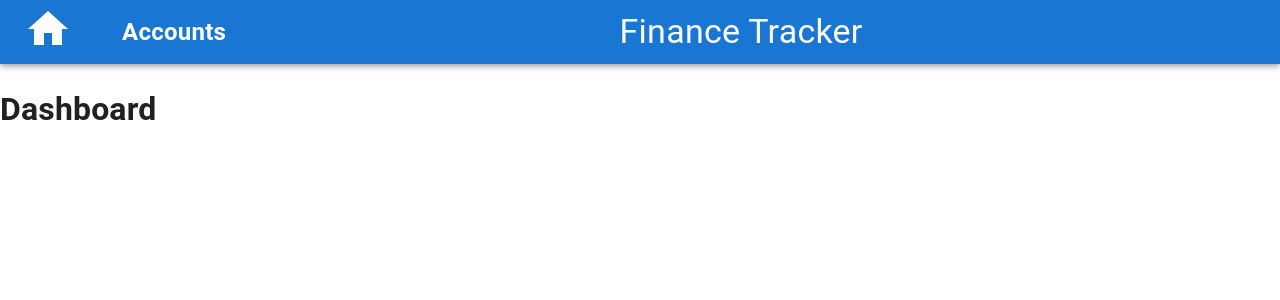
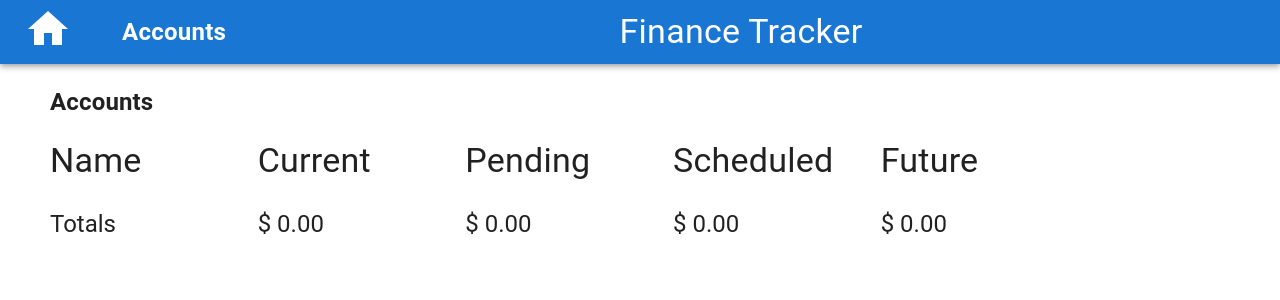
Before and after one commit to jwaspin/luca-ledger, a React (Vite) app: page / in a window 1280 px wide. Shown: the top 300 px of the page. Built offline with nearby package versions, Linux system fonts and the light colour scheme.

Commit message:
New Dashboard View

```diff
--- a/src/views/Dashboard/Dashboard.jsx
+++ b/src/views/Dashboard/Dashboard.jsx
@@ -1,7 +1,212 @@
+import { Box, Typography, Grid } from '@mui/material';
+import PropTypes from 'prop-types';
+import { useSelector } from 'react-redux';
+
+import { selectAccounts } from '@/store/accountsSlice';
+
+const doublePrecisionFormatString = (value) =>
+  value.toLocaleString(undefined, {
+    minimumFractionDigits: 2,
+    maximumFractionDigits: 2,
+  });
+
+const calculateBalance = (transactions, statuses) => {
+  return transactions
+    .filter((tx) => statuses.includes(tx.status))
+    .reduce((acc, tx) => acc + Number(tx.amount), 0);
+};
+
+const AccountContainer = ({ account }) => {
+  const { currentBalance, pendingBalance, scheduledBalance, futureBalance } =
+    account;
+
+  return (
+    <Grid
+      container
+      spacing={2}
+    >
+      <Grid
+        item
+        xs={2}
+      >
+        <Typography variant='h5'>{account.name}</Typography>
+      </Grid>
+      <Grid
+        item
+        xs={2}
+      >
+        <Typography variant='h6'>
+          $ {doublePrecisionFormatString(currentBalance)}
+        </Typography>
+      </Grid>
+      <Grid
+        item
+        xs={2}
+      >
+        <Typography variant='h6'>
+          $ {doublePrecisionFormatString(pendingBalance)}
+        </Typography>
+      </Grid>
+      <Grid
+        item
+        xs={2}
+      >
+        <Typography variant='h6'>
+          $ {doublePrecisionFormatString(scheduledBalance)}
+        </Typography>
+      </Grid>
+      <Grid
+        item
+        xs={2}
+      >
+        <Typography variant='h6'>
+          $ {doublePrecisionFormatString(futureBalance)}
+        </Typography>
+      </Grid>
+    </Grid>
+  );
+};
+
+AccountContainer.propTypes = {
+  account: PropTypes.shape({
+    name: PropTypes.string.isRequired,
+    currentBalance: PropTypes.number.isRequired,
+    pendingBalance: PropTypes.number.isRequired,
+    scheduledBalance: PropTypes.number.isRequired,
+    futureBalance: PropTypes.number.isRequired,
+  }).isRequired,
+};
+
 export default function Dashboard() {
+  const accounts = useSelector(selectAccounts);
+
+  let totalCurrentBalance = 0;
+  let totalPendingBalance = 0;
+  let totalScheduledBalance = 0;
+  let totalFutureBalance = 0;
+
+  const accountsWithBalances = accounts.map((account) => {
+    const currentBalance = calculateBalance(account.transactions, [
+      'complete ',
+    ]);
+    const pendingBalance = calculateBalance(account.transactions, [
+      'complete ',
+      'pending ',
+    ]);
+    const scheduledBalance = calculateBalance(account.transactions, [
+      'complete ',
+      'pending ',
+      'scheduled ',
+    ]);
+    const futureBalance = calculateBalance(account.transactions, [
+      'complete ',
+      'pending ',
+      'scheduled ',
+      'planned ',
+    ]);
+
+    totalCurrentBalance += currentBalance;
+    totalPendingBalance += pendingBalance;
+    totalScheduledBalance += scheduledBalance;
+    totalFutureBalance += futureBalance;
+
+    return {
+      ...account,
+      currentBalance,
+      pendingBalance,
+      scheduledBalance,
+      futureBalance,
+    };
+  });
+
   return (
-    <div>
-      <h1>Dashboard</h1>
-    </div>
+    <Box ml='50px'>
+      <h2>Accounts</h2>
+      <Grid
+        container
+        spacing={2}
+      >
+        <Grid
+          item
+          xs={2}
+        >
+          <Typography variant='h4'>Name</Typography>
+        </Grid>
+        <Grid
+          item
+          xs={2}
+        >
+          <Typography variant='h4'>Current</Typography>
+        </Grid>
+        <Grid
+          item
+          xs={2}
+        >
+          <Typography variant='h4'>Pending</Typography>
+        </Grid>
+        <Grid
+          item
+          xs={2}
+        >
+          <Typography variant='h4'>Scheduled</Typography>
+        </Grid>
+        <Grid
+          item
+          xs={2}
+        >
+          <Typography variant='h4'>Future</Typography>
+        </Grid>
+      </Grid>
+      {accountsWithBalances.map((a, i) => (
+        <AccountContainer
+          account={a}
+          key={i}
+        />
+      ))}
+      <Grid
+        container
+        spacing={2}
+        style={{ marginTop: '10px' }}
+      >
+        <Grid
+          item
+          xs={2}
+        >
+          <Typography variant='h5'>Totals</Typography>
+        </Grid>
+        <Grid
+          item
+          xs={2}
+        >
+          <Typography variant='h5'>
+            $ {doublePrecisionFormatString(totalCurrentBalance)}
+          </Typography>
+        </Grid>
+        <Grid
+          item
+          xs={2}
+        >
+          <Typography variant='h5'>
+            $ {doublePrecisionFormatString(totalPendingBalance)}
+          </Typography>
+        </Grid>
+        <Grid
+          item
+          xs={2}
+        >
+          <Typography variant='h5'>
+            $ {doublePrecisionFormatString(totalScheduledBalance)}
+          </Typography>
+        </Grid>
+        <Grid
+          item
+          xs={2}
+        >
+          <Typography variant='h5'>
+            $ {doublePrecisionFormatString(totalFutureBalance)}
+          </Typography>
+        </Grid>
+      </Grid>
+    </Box>
   );
 }
```
